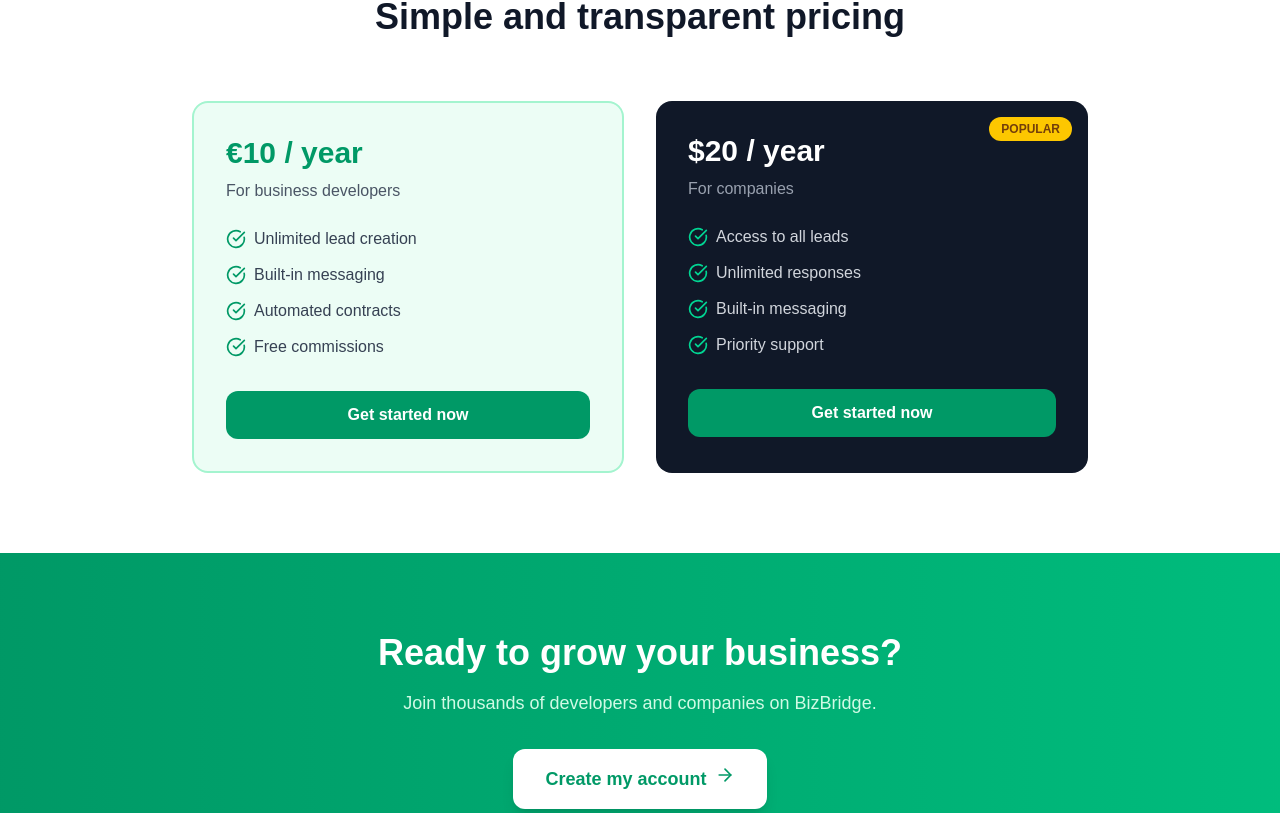
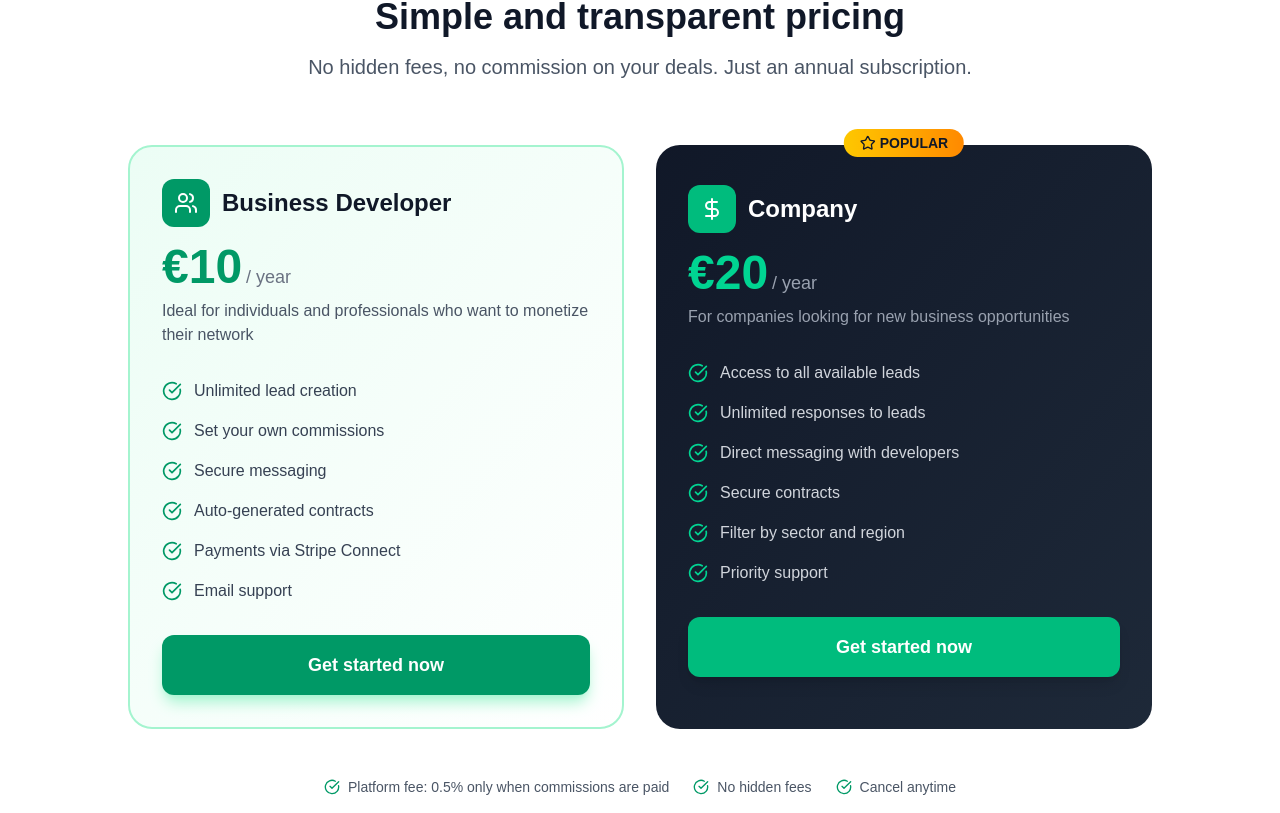
Before and after one commit to yacinetirichine-creator/trybizbridge-site, a Next.js app: page /en in a window 1280 px wide. Shown: the part 1667-2480 px from the top of the page. Built offline with nearby package versions, Linux system fonts and the light colour scheme.

Commit message:
Update pricing section with 10€/20€ plans and improved design

```diff
--- a/src/app/[locale]/page.tsx
+++ b/src/app/[locale]/page.tsx
@@ -1,7 +1,6 @@
 'use client';
 
 import { useTranslations } from 'next-intl';
-import { Link } from '../../i18n/routing';
 import { motion } from 'framer-motion';
 import {
   Users,
@@ -10,7 +9,7 @@ import {
   MessageSquare,
   CheckCircle,
   ArrowRight,
-  Globe
+  Star
 } from 'lucide-react';
 import { useParams, useRouter } from 'next/navigation';
 import ChatBot from '../../components/ChatBot';
@@ -186,56 +185,136 @@ export default function HomePage() {
         </div>
       </section>
 
-      {/* Pricing Section */}
+      {/* Pricing Section - NOUVEAU DESIGN */}
       <section id="pricing" className="py-20 px-4 bg-white">
         <div className="max-w-7xl mx-auto">
-          <h2 className="text-3xl md:text-4xl font-bold text-center text-gray-900 mb-16">
-            {t('pricing.title')}
-          </h2>
-          <div className="grid md:grid-cols-2 gap-8 max-w-4xl mx-auto">
+          <div className="text-center mb-16">
+            <h2 className="text-3xl md:text-4xl font-bold text-gray-900 mb-4">
+              {t('pricing.title')}
+            </h2>
+            <p className="text-xl text-gray-600 max-w-2xl mx-auto">
+              {t('pricing.subtitle')}
+            </p>
+          </div>
+
+          <div className="grid md:grid-cols-2 gap-8 max-w-5xl mx-auto">
             {/* Apporteur Plan */}
-            <div className="p-8 bg-emerald-50 rounded-2xl border-2 border-emerald-200">
-              <h3 className="text-3xl font-bold text-emerald-600 mb-2">{t('pricing.apporteur')}</h3>
-              <p className="text-gray-600 mb-6">{t('pricing.apporteur_desc')}</p>
-              <div className="space-y-3 mb-8">
-                {[t('pricing.apporteur_feature1'), t('pricing.apporteur_feature2'), t('pricing.apporteur_feature3'), t('pricing.apporteur_feature4')].map((feature, index) => (
-                  <div key={index} className="flex items-center gap-2">
-                    <CheckCircle className="w-5 h-5 text-emerald-600" />
+            <motion.div
+              initial={{ opacity: 0, y: 20 }}
+              whileInView={{ opacity: 1, y: 0 }}
+              transition={{ duration: 0.5 }}
+              viewport={{ once: true }}
+              className="relative p-8 bg-gradient-to-br from-emerald-50 to-white rounded-3xl border-2 border-emerald-200 hover:border-emerald-400 transition-all hover:shadow-xl"
+            >
+              <div className="flex items-center gap-3 mb-4">
+                <div className="w-12 h-12 bg-emerald-600 rounded-xl flex items-center justify-center">
+                  <Users className="w-6 h-6 text-white" />
+                </div>
+                <h3 className="text-2xl font-bold text-gray-900">{t('pricing.apporteur')}</h3>
+              </div>
+
+              <div className="flex items-baseline gap-1 mb-2">
+                <span className="text-5xl font-bold text-emerald-600">{t('pricing.apporteur_price')}</span>
+                <span className="text-gray-500 text-lg">{t('pricing.apporteur_period')}</span>
+              </div>
+
+              <p className="text-gray-600 mb-8">{t('pricing.apporteur_desc')}</p>
+
+              <div className="space-y-4 mb-8">
+                {[
+                  t('pricing.apporteur_feature1'),
+                  t('pricing.apporteur_feature2'),
+                  t('pricing.apporteur_feature3'),
+                  t('pricing.apporteur_feature4'),
+                  t('pricing.apporteur_feature5'),
+                  t('pricing.apporteur_feature6')
+                ].map((feature, index) => (
+                  <div key={index} className="flex items-center gap-3">
+                    <CheckCircle className="w-5 h-5 text-emerald-600 flex-shrink-0" />
                     <span className="text-gray-700">{feature}</span>
                   </div>
                 ))}
               </div>
+
               <a
                 href={appUrl}
                 target="_blank"
-                className="block w-full py-3 text-center bg-emerald-600 text-white rounded-xl font-semibold hover:bg-emerald-700 transition"
+                className="block w-full py-4 text-center bg-emerald-600 text-white rounded-xl font-semibold text-lg hover:bg-emerald-700 transition shadow-lg shadow-emerald-200"
               >
                 {t('hero.cta_start')}
               </a>
-            </div>
+            </motion.div>
 
-            {/* Pro Plan */}
-            <div className="p-8 bg-gray-900 rounded-2xl text-white relative overflow-hidden">
-              <div className="absolute top-4 right-4 bg-yellow-400 text-yellow-900 text-xs font-bold px-3 py-1 rounded-full">
-                POPULAR
+            {/* Entreprise Plan */}
+            <motion.div
+              initial={{ opacity: 0, y: 20 }}
+              whileInView={{ opacity: 1, y: 0 }}
+              transition={{ duration: 0.5, delay: 0.1 }}
+              viewport={{ once: true }}
+              className="relative p-8 bg-gradient-to-br from-gray-900 to-gray-800 rounded-3xl text-white hover:shadow-2xl transition-all"
+            >
+              {/* Badge Popular */}
+              <div className="absolute -top-4 left-1/2 transform -translate-x-1/2">
+                <div className="bg-gradient-to-r from-yellow-400 to-orange-400 text-gray-900 text-sm font-bold px-4 py-1 rounded-full flex items-center gap-1">
+                  <Star className="w-4 h-4" /> POPULAR
+                </div>
               </div>
-              <h3 className="text-3xl font-bold mb-2">{t('pricing.pro')}</h3>
-              <p className="text-gray-400 mb-6">{t('pricing.pro_desc')}</p>
-              <div className="space-y-3 mb-8">
-                {[t('pricing.pro_feature1'), t('pricing.pro_feature2'), t('pricing.pro_feature3'), t('pricing.pro_feature4')].map((feature, index) => (
-                  <div key={index} className="flex items-center gap-2">
-                    <CheckCircle className="w-5 h-5 text-emerald-400" />
+
+              <div className="flex items-center gap-3 mb-4 mt-2">
+                <div className="w-12 h-12 bg-emerald-500 rounded-xl flex items-center justify-center">
+                  <DollarSign className="w-6 h-6 text-white" />
+                </div>
+                <h3 className="text-2xl font-bold">{t('pricing.pro')}</h3>
+              </div>
+
+              <div className="flex items-baseline gap-1 mb-2">
+                <span className="text-5xl font-bold text-emerald-400">{t('pricing.pro_price')}</span>
+                <span className="text-gray-400 text-lg">{t('pricing.pro_period')}</span>
+              </div>
+
+              <p className="text-gray-400 mb-8">{t('pricing.pro_desc')}</p>
+
+              <div className="space-y-4 mb-8">
+                {[
+                  t('pricing.pro_feature1'),
+                  t('pricing.pro_feature2'),
+                  t('pricing.pro_feature3'),
+                  t('pricing.pro_feature4'),
+                  t('pricing.pro_feature5'),
+                  t('pricing.pro_feature6')
+                ].map((feature, index) => (
+                  <div key={index} className="flex items-center gap-3">
+                    <CheckCircle className="w-5 h-5 text-emerald-400 flex-shrink-0" />
                     <span className="text-gray-300">{feature}</span>
                   </div>
                 ))}
               </div>
+
               <a
                 href={appUrl}
                 target="_blank"
-                className="block w-full py-3 text-center bg-emerald-600 text-white rounded-xl font-semibold hover:bg-emerald-700 transition"
+                className="block w-full py-4 text-center bg-emerald-500 text-white rounded-xl font-semibold text-lg hover:bg-emerald-400 transition shadow-lg"
               >
                 {t('hero.cta_start')}
               </a>
+            </motion.div>
+          </div>
+
+          {/* Info supplémentaire */}
+          <div className="mt-12 text-center">
+            <div className="inline-flex flex-wrap justify-center gap-6 text-sm text-gray-600">
+              <span className="flex items-center gap-2">
+                <CheckCircle className="w-4 h-4 text-emerald-600" />
+                {t('pricing.commission_info')}
+              </span>
+              <span className="flex items-center gap-2">
+                <CheckCircle className="w-4 h-4 text-emerald-600" />
+                {t('pricing.no_hidden_fees')}
+              </span>
+              <span className="flex items-center gap-2">
+                <CheckCircle className="w-4 h-4 text-emerald-600" />
+                {t('pricing.cancel_anytime')}
+              </span>
             </div>
           </div>
         </div>
--- a/src/messages/en.json
+++ b/src/messages/en.json
@@ -21,7 +21,7 @@
     "feature2_title": "Transparent commissions",
     "feature2_desc": "Set your commissions freely. Secure payments between parties.",
     "feature3_title": "Automated contracts",
-    "feature3_desc": "Automatic contract generation with integrated electronic signatures.",
+    "feature3_desc": "Automatic contract generation and integrated electronic signatures.",
     "feature4_title": "Built-in messaging",
     "feature4_desc": "Communicate directly with your partners on the platform."
   },
@@ -30,7 +30,7 @@
     "for_developers": "For Business Developers",
     "for_companies": "For Companies",
     "step1_dev": "Create your account and activate your subscription",
-    "step2_dev": "Publish your leads with desired commission",
+    "step2_dev": "Publish your leads with your desired commission",
     "step3_dev": "Receive proposals from companies",
     "step4_dev": "Select the company and sign the contract",
     "step1_comp": "Sign up and activate your subscription",
@@ -40,36 +40,48 @@
   },
   "pricing": {
     "title": "Simple and transparent pricing",
-    "apporteur": "€10 / year",
-    "apporteur_desc": "For business developers",
+    "subtitle": "No hidden fees, no commission on your deals. Just an annual subscription.",
+    "apporteur": "Business Developer",
+    "apporteur_price": "€10",
+    "apporteur_period": "/ year",
+    "apporteur_desc": "Ideal for individuals and professionals who want to monetize their network",
     "apporteur_feature1": "Unlimited lead creation",
-    "apporteur_feature2": "Built-in messaging",
-    "apporteur_feature3": "Automated contracts",
-    "apporteur_feature4": "Free commissions",
-    "pro": "$20 / year",
-    "pro_desc": "For companies",
-    "pro_feature1": "Access to all leads",
-    "pro_feature2": "Unlimited responses",
-    "pro_feature3": "Built-in messaging",
-    "pro_feature4": "Priority support"
+    "apporteur_feature2": "Set your own commissions",
+    "apporteur_feature3": "Secure messaging",
+    "apporteur_feature4": "Auto-generated contracts",
+    "apporteur_feature5": "Payments via Stripe Connect",
+    "apporteur_feature6": "Email support",
+    "pro": "Company",
+    "pro_price": "€20",
+    "pro_period": "/ year",
+    "pro_desc": "For companies looking for new business opportunities",
+    "pro_feature1": "Access to all available leads",
+    "pro_feature2": "Unlimited responses to leads",
+    "pro_feature3": "Direct messaging with developers",
+    "pro_feature4": "Secure contracts",
+    "pro_feature5": "Filter by sector and region",
+    "pro_feature6": "Priority support",
+    "commission_info": "Platform fee: 0.5% only when commissions are paid",
+    "no_hidden_fees": "No hidden fees",
+    "cancel_anytime": "Cancel anytime"
   },
   "cta": {
     "title": "Ready to grow your business?",
     "subtitle": "Join thousands of developers and companies on BizBridge.",
-    "button": "Create my account"
+    "button": "Create my free account"
   },
   "footer": {
     "description": "The B2B platform connecting business developers and companies.",
     "links": "Useful links",
     "legal": "Legal notice",
     "privacy": "Privacy policy",
-    "terms": "Terms of service",
+    "terms": "Terms of use",
     "contact": "Contact",
     "rights": "All rights reserved."
   },
   "contact": {
     "title": "Contact us",
-    "subtitle": "Have a question? Our team responds quickly.",
+    "subtitle": "Have a question? Our team will respond quickly.",
     "name": "Your name",
     "email": "Your email",
     "message": "Your message",
```
Also changed, not shown: src/messages/fr.json (+24 -12 lines).
